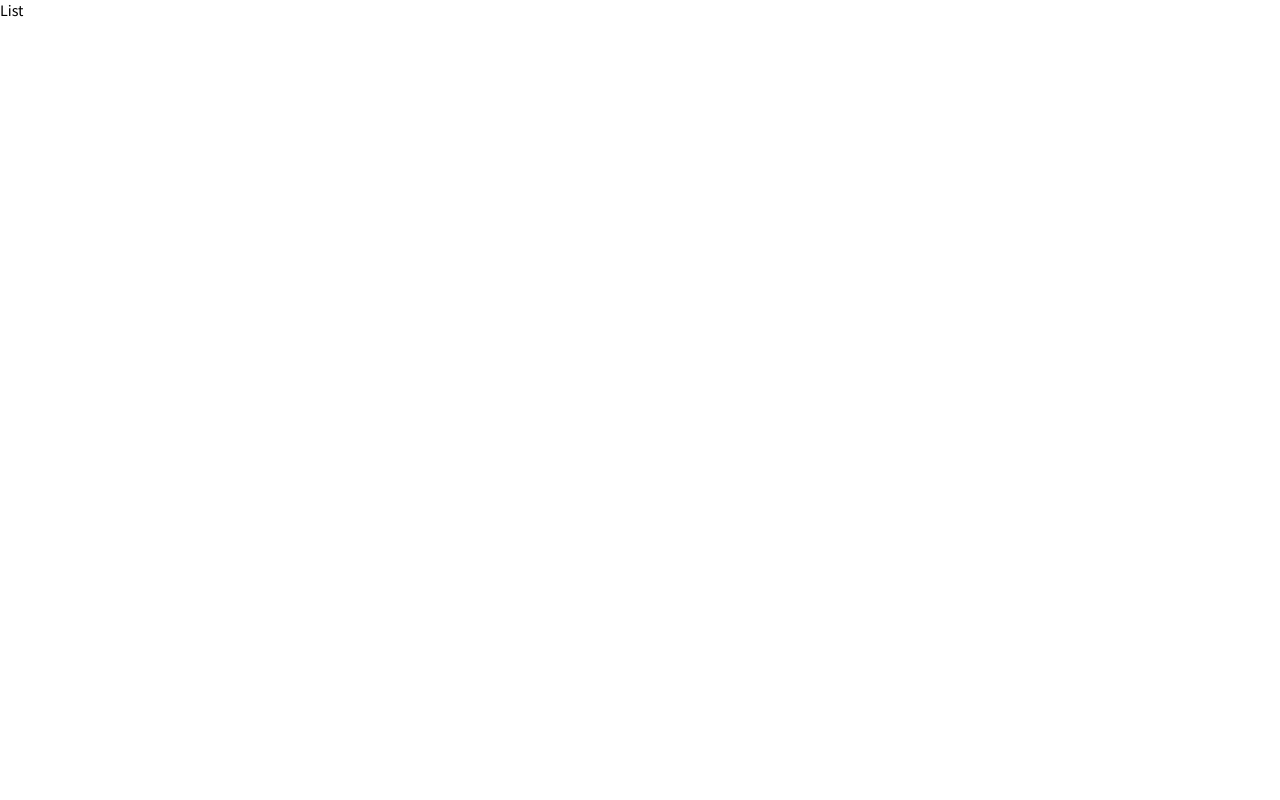
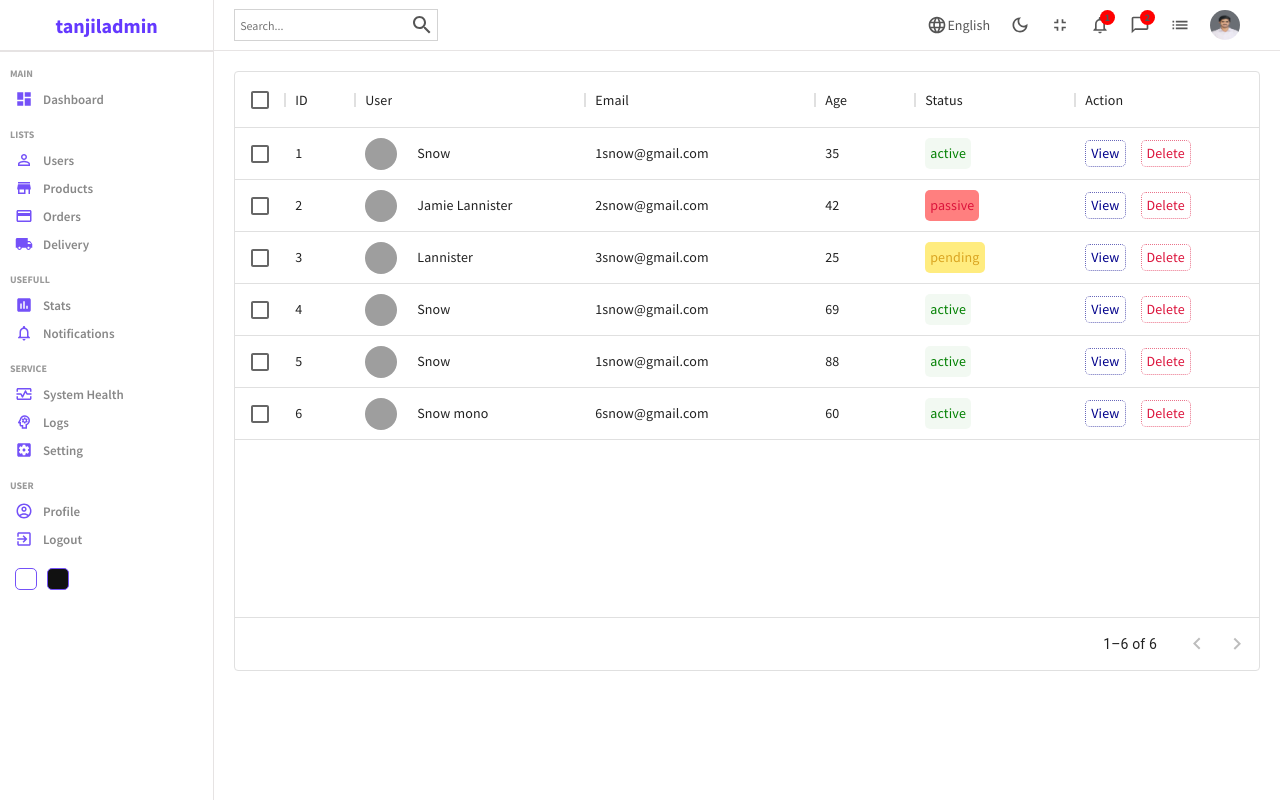
Before and after one commit to tanjil14/admin_dashboard, a React (Create React App) app: page /users in a window 1280 px wide. Built offline with nearby package versions, Linux system fonts and the light colour scheme; grey boxes are pictures that could not be loaded.

Commit message:
adding datatable and it's property

```diff
--- a/package.json
+++ b/package.json
@@ -8,6 +8,7 @@
     "@mui/icons-material": "^5.8.3",
     "@mui/material": "^5.8.3",
     "@mui/styled-engine-sc": "^5.8.0",
+    "@mui/x-data-grid": "^5.12.2",
     "@testing-library/jest-dom": "^5.16.4",
     "@testing-library/react": "^13.3.0",
     "@testing-library/user-event": "^13.5.0",
--- /dev/null
+++ b/src/components/datatable/DataTable.jsx
@@ -0,0 +1,34 @@
+import { DataGrid } from "@mui/x-data-grid";
+import { userColumns, userRows } from "../.././datatablesource";
+import "./dataTable.scss";
+
+const DataTable = () => {
+  const actionColumn = [
+    {
+      field: "action",
+      headerName: "Action",
+      width: 200,
+      renderCell: () => {
+        return (
+          <div className="cellAction">
+            <div className="viewButton">View</div>
+            <div className="deleteButton">Delete</div>
+          </div>
+        );
+      },
+    },
+  ];
+  return (
+    <div className="dataTable">
+      <DataGrid
+        rows={userRows}
+        columns={userColumns.concat(actionColumn)}
+        pageSize={6}
+        rowsPerPageOptions={[5]}
+        checkboxSelection
+      />
+    </div>
+  );
+};
+
+export default DataTable;
--- /dev/null
+++ b/src/components/datatable/dataTable.scss
@@ -0,0 +1,54 @@
+.dataTable{
+    height: 600px;
+    padding: 20px;
+
+    .cellWithImg{
+        display: flex;
+        align-items: center;
+
+        .cellImg{
+            width: 32px;
+            height: 32px;
+            border-radius: 50%;
+            object-fit: cover;
+            margin-right: 20px;
+        }
+    }
+    .cellWithStatus{
+        padding: 5px;
+        border-radius: 5px;
+
+        &.active{
+            background-color: rgba(0,128,0,0.05);
+            color: green;
+        }
+        &.pending{
+            background-color: rgba(255,217,0,0.5);
+            color: goldenrod;
+        }
+        &.passive{
+            background-color: rgba(255,0,0,0.5);
+            color: crimson;
+        }
+    }
+    .cellAction{
+        display: flex;
+        align-items: center;
+        gap: 15px;
+
+        .viewButton{
+          padding: 2px 5px;
+          color: darkblue;
+          border: 1px dotted rgba(0,0,139,0.596);
+          border-radius: 5px;
+          cursor: pointer;
+        }
+        .deleteButton{
+            padding: 2px 5px;
+            color: crimson;
+            border: 1px dotted rgba(220,20,60,0.6);
+            border-radius: 5px;
+            cursor: pointer;
+        }
+    }
+}
--- /dev/null
+++ b/src/datatablesource.js
@@ -0,0 +1,82 @@
+export const userColumns = [
+  { field: "id", headerName: "ID", width: 70 },
+  {
+    field: "user",
+    headerName: "User",
+    width: 230,
+    renderCell: (data) => {
+      return (
+        <div className="cellWithImg">
+          <img className="cellImg" src={data.row.img} alt="avatar" />
+          {data.row.username}
+        </div>
+      );
+    },
+  },
+  { field: "email", headerName: "Email", width: 230 },
+  { field: "age", headerName: "Age", width: 100 },
+  {
+    field: "status",
+    headerName: "Status",
+    width: 160,
+    renderCell: (params) => {
+      return (
+        <div className={`cellWithStatus ${params.row.status}`}>
+          {params.row.status}
+        </div>
+      );
+    },
+  },
+];
+
+//temporary data
+export const userRows = [
+  {
+    id: 1,
+    username: "Snow",
+    img: "https://images.pexels.com/photos/1820770/pexels-photo-1820770.jpeg?auto=compress&cs=tinysrgb&dpr=2&w=500",
+    status: "active",
+    email: "1snow@gmail.com",
+    age: 35,
+  },
+  {
+    id: 2,
+    username: "Jamie Lannister",
+    img: "https://images.pexels.com/photos/1820770/pexels-photo-1820770.jpeg?auto=compress&cs=tinysrgb&dpr=2&w=500",
+    status: "passive",
+    email: "2snow@gmail.com",
+    age: 42,
+  },
+  {
+    id: 3,
+    username: "Lannister",
+    img: "https://images.pexels.com/photos/1820770/pexels-photo-1820770.jpeg?auto=compress&cs=tinysrgb&dpr=2&w=500",
+    status: "pending",
+    email: "3snow@gmail.com",
+    age: 25,
+  },
+  {
+    id: 4,
+    username: "Snow",
+    img: "https://images.pexels.com/photos/1820770/pexels-photo-1820770.jpeg?auto=compress&cs=tinysrgb&dpr=2&w=500",
+    status: "active",
+    email: "1snow@gmail.com",
+    age: 69,
+  },
+  {
+    id: 5,
+    username: "Snow",
+    img: "https://images.pexels.com/photos/1820770/pexels-photo-1820770.jpeg?auto=compress&cs=tinysrgb&dpr=2&w=500",
+    status: "active",
+    email: "1snow@gmail.com",
+    age: 88,
+  },
+  {
+    id: 6,
+    username: "Snow mono",
+    img: "https://images.pexels.com/photos/1820770/pexels-photo-1820770.jpeg?auto=compress&cs=tinysrgb&dpr=2&w=500",
+    status: "active",
+    email: "6snow@gmail.com",
+    age: 60,
+  },
+];
--- a/src/pages/list/List.jsx
+++ b/src/pages/list/List.jsx
@@ -1,9 +1,15 @@
 import "./list.scss";
-
+import Sidebar from "../../components/sidebar/Sidebar"
+import Navbar from "../../components/navbar/Navbar"
+import DataTable from "../../components/datatable/DataTable"
 const List = () => {
     return (
-        <div>
-            List
+        <div className="list">
+            <Sidebar/>
+            <div className="listContainer">
+                <Navbar/>
+                <DataTable/>
+            </div>
         </div>
     );
 };
--- a/src/pages/list/list.scss
+++ b/src/pages/list/list.scss
@@ -0,0 +1,7 @@
+.list{
+    display: flex;
+    width: 100%;
+    .listContainer{
+        flex: 5;
+    }
+}
```
Also changed, not shown: 1 other file (tests, documents, lock files or other folders).
